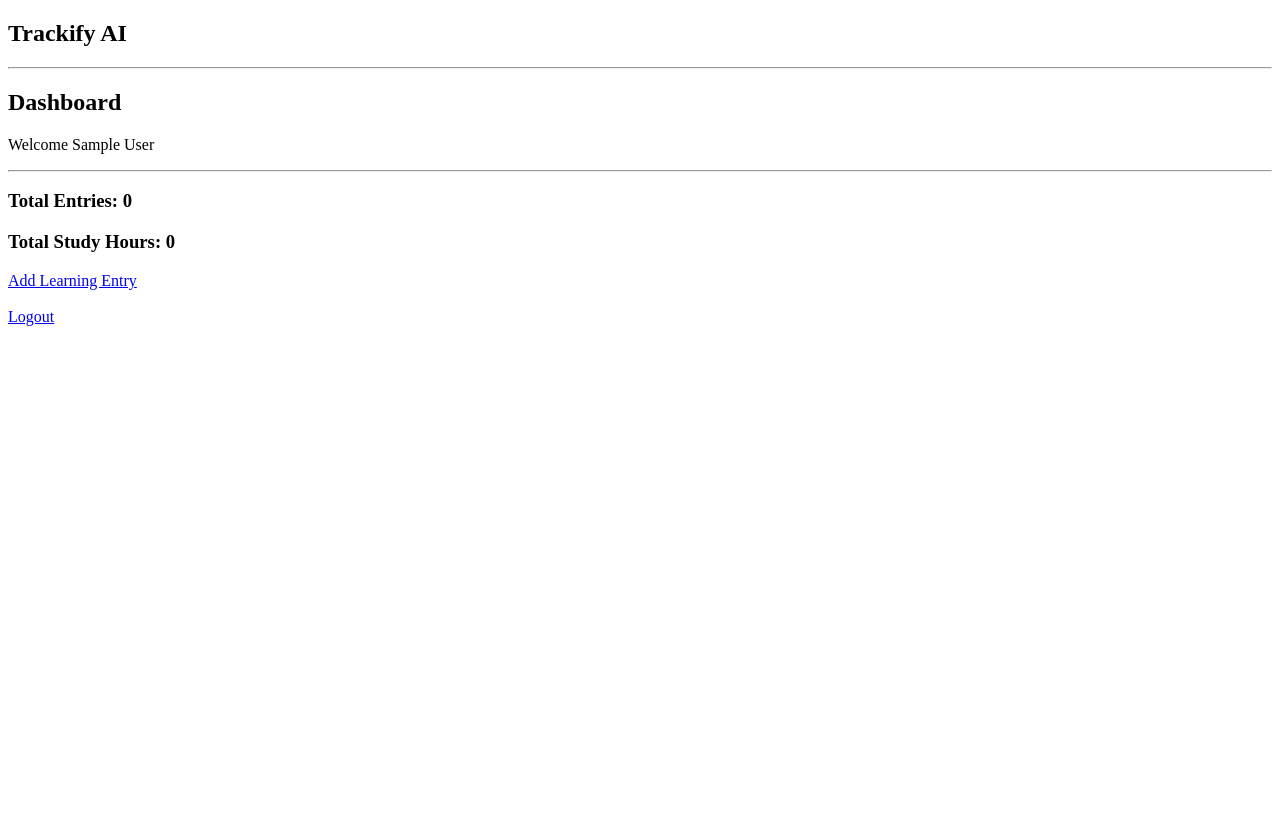
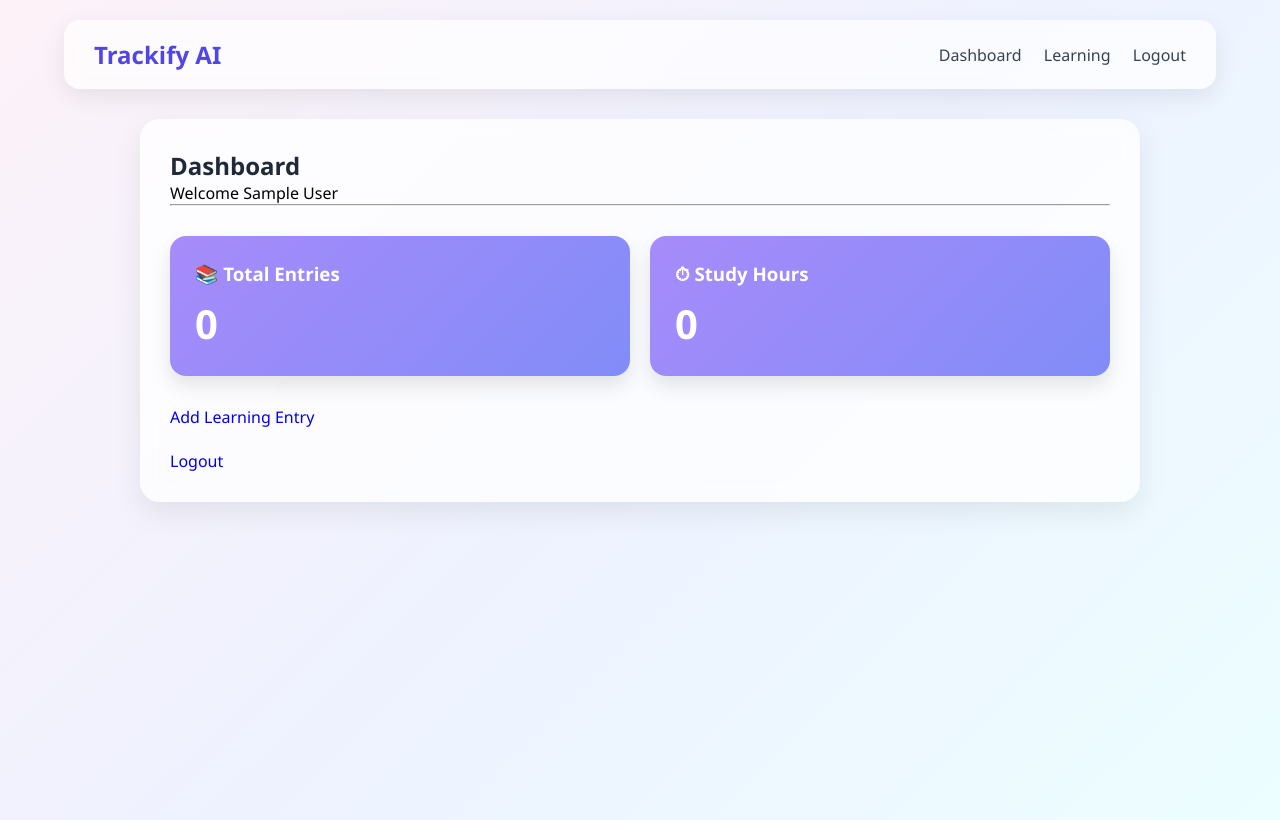
Before and after one commit to mayank200529/trackify-ai, a Flask app: page /dashboard in a window 1280 px wide. Before the commit the page ends 326 px from the top, so only its background shows below. Run offline with Flask 3, Linux system fonts and the light colour scheme; the visitor is signed in with stand-in values (Sample User, id 1); data that the repository does not hold is empty.

Commit message:
feat: improve dashboard UI with KPI cards and modern styling

```diff
--- a/static/css/style.css
+++ b/static/css/style.css
@@ -0,0 +1,182 @@
+*{
+    margin:0;
+    padding:0;
+    box-sizing:border-box;
+}
+
+body{
+    font-family: 'Segoe UI', sans-serif;
+
+    background: linear-gradient(
+        135deg,
+        #fdf2f8,
+        #eef2ff,
+        #ecfeff
+    );
+
+    min-height:100vh;
+}
+
+nav{
+    width:90%;
+    margin:20px auto;
+
+    padding:18px 30px;
+
+    background: rgba(255,255,255,0.7);
+
+    backdrop-filter: blur(10px);
+
+    border-radius:16px;
+
+    display:flex;
+    justify-content:space-between;
+    align-items:center;
+
+    box-shadow:0 8px 25px rgba(0,0,0,0.08);
+}
+
+nav h2{
+    color:#4f46e5;
+}
+
+nav a{
+    text-decoration:none;
+    color:#374151;
+    margin-left:18px;
+    font-weight:500;
+}
+
+nav a:hover{
+    color:#4f46e5;
+}
+
+.container{
+    width:90%;
+    max-width:1000px;
+
+    margin:30px auto;
+
+    background: rgba(255,255,255,0.75);
+
+    backdrop-filter: blur(10px);
+
+    border-radius:20px;
+
+    padding:30px;
+
+    box-shadow:0 10px 30px rgba(0,0,0,0.08);
+}
+
+h2,h3{
+    color:#1f2937;
+}
+
+input,
+select{
+    width:100%;
+
+    padding:12px;
+
+    margin-top:6px;
+    margin-bottom:16px;
+
+    border:none;
+
+    border-radius:10px;
+
+    background:#f8fafc;
+}
+
+input:focus,
+select:focus{
+    outline:none;
+    border:2px solid #818cf8;
+}
+
+button{
+    background: linear-gradient(
+        135deg,
+        #8b5cf6,
+        #6366f1
+    );
+
+    color:white;
+
+    border:none;
+
+    padding:12px 24px;
+
+    border-radius:10px;
+
+    cursor:pointer;
+
+    font-weight:600;
+}
+
+button:hover{
+    transform:translateY(-2px);
+}
+
+table{
+    width:100%;
+    border-collapse:collapse;
+
+    margin-top:20px;
+
+    overflow:hidden;
+    border-radius:12px;
+}
+
+table th{
+    background:#818cf8;
+    color:white;
+    padding:12px;
+}
+
+table td{
+    padding:12px;
+    background:white;
+    text-align:center;
+}
+
+tr:nth-child(even){
+    background:#f8fafc;
+}
+
+a{
+    text-decoration:none;
+}
+
+.stats-container{
+    display:flex;
+    gap:20px;
+    margin:30px 0;
+}
+
+.stat-card{
+    flex:1;
+
+    padding:25px;
+
+    border-radius:16px;
+
+    background: linear-gradient(
+        135deg,
+        #a78bfa,
+        #818cf8
+    );
+
+    color:white;
+
+    box-shadow:0 10px 20px rgba(0,0,0,0.1);
+}
+
+.stat-card h3{
+    color:white;
+    margin-bottom:10px;
+}
+
+.stat-card h1{
+    font-size:40px;
+}
--- a/templates/base.html
+++ b/templates/base.html
@@ -2,13 +2,23 @@
 <html>
 <head>
     <title>Trackify AI</title>
+    <link rel="stylesheet" href="{{ url_for('static', filename='css/style.css') }}">
 </head>
 <body>
 
-    <h2>Trackify AI</h2>
-    <hr>
+    <nav>
+        <h2>Trackify AI</h2>
 
-    {% block content %}{% endblock %}
+        <div>
+            <a href="/dashboard">Dashboard</a>
+            <a href="/learning">Learning</a>
+            <a href="/logout">Logout</a>
+        </div>
+    </nav>
+
+    <div class="container">
+        {% block content %}{% endblock %}
+    </div>
 
 </body>
 </html>
--- a/templates/dashboard.html
+++ b/templates/dashboard.html
@@ -8,8 +8,19 @@
 
 <hr>
 
-<h3>Total Entries: {{ total_entries }}</h3>
-<h3>Total Study Hours: {{ total_hours }}</h3>
+<div class="stats-container">
+
+    <div class="stat-card">
+        <h3>📚 Total Entries</h3>
+        <h1>{{ total_entries }}</h1>
+    </div>
+
+    <div class="stat-card">
+        <h3>⏱ Study Hours</h3>
+        <h1>{{ total_hours }}</h1>
+    </div>
+
+</div>
 
 <a href="/learning">Add Learning Entry</a>
 
```
